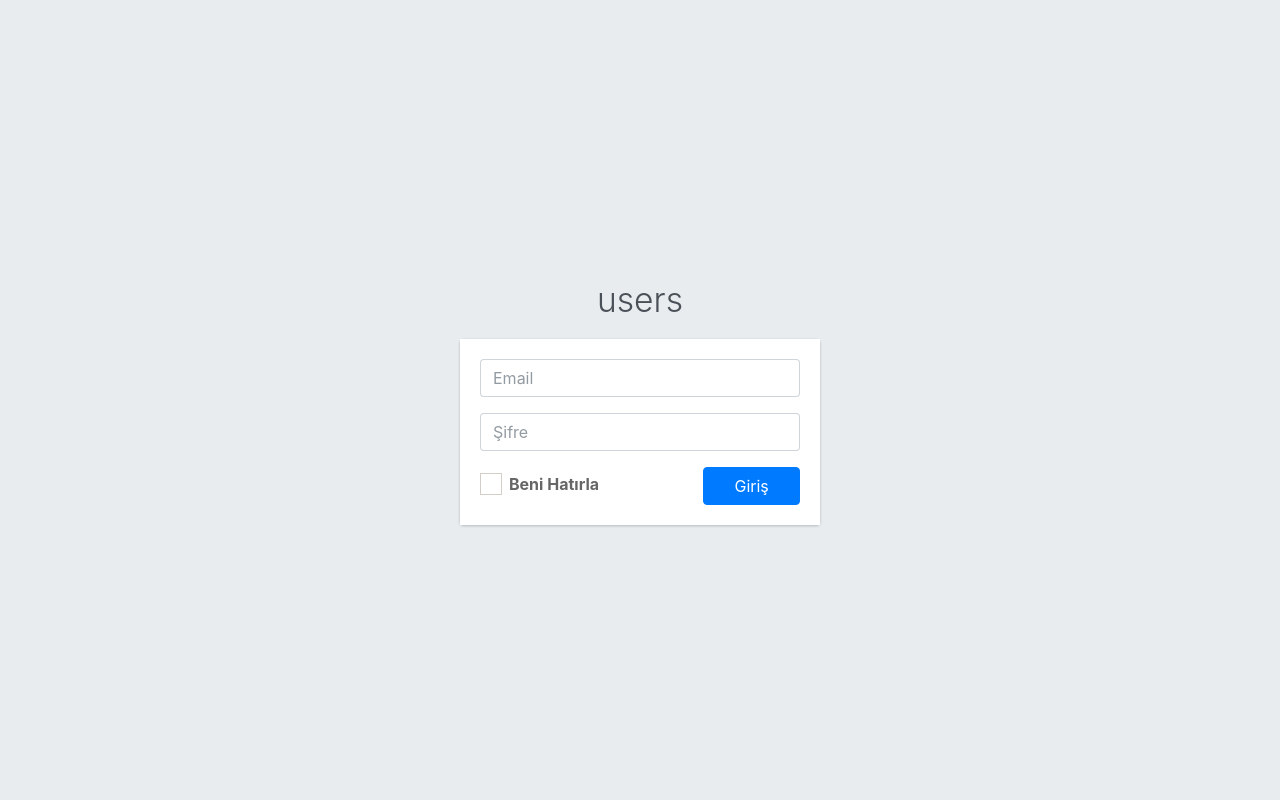
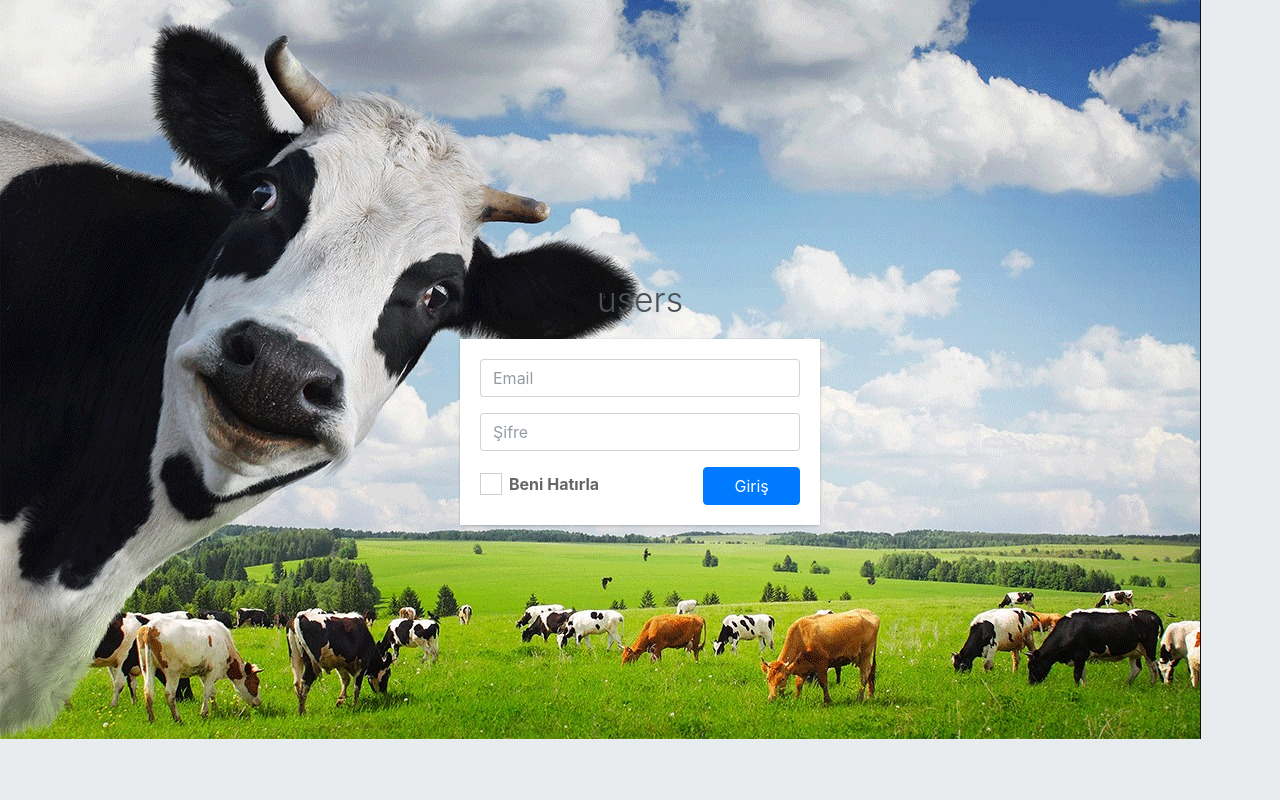
Before and after one commit to seldacetin/farm_system, a PHP site: page / in a window 1280 px wide. Run offline with PHP 8.4, Linux system fonts and the light colour scheme; some libraries are stand-ins or nearby versions; some web fonts are replaced.

Commit message:
farm_system

```diff
--- a/AdminLTE 3 _ Log in_files/style.css
+++ b/AdminLTE 3 _ Log in_files/style.css
@@ -1,4 +1,7 @@
-.body{
+body{
     background-image: url('img/1.jpg');
+    background-repeat: no-repeat;
+}
+body.image{
 
 }
```
